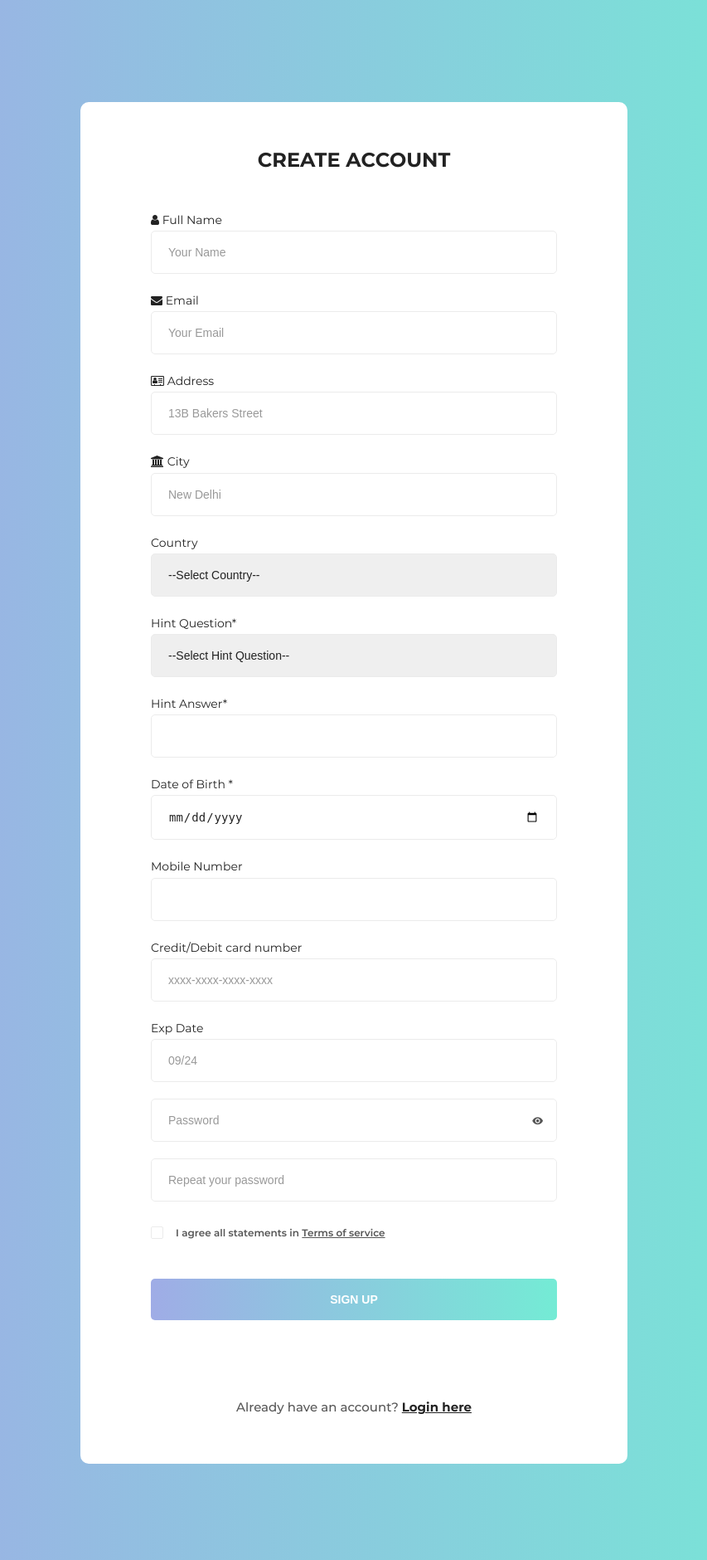
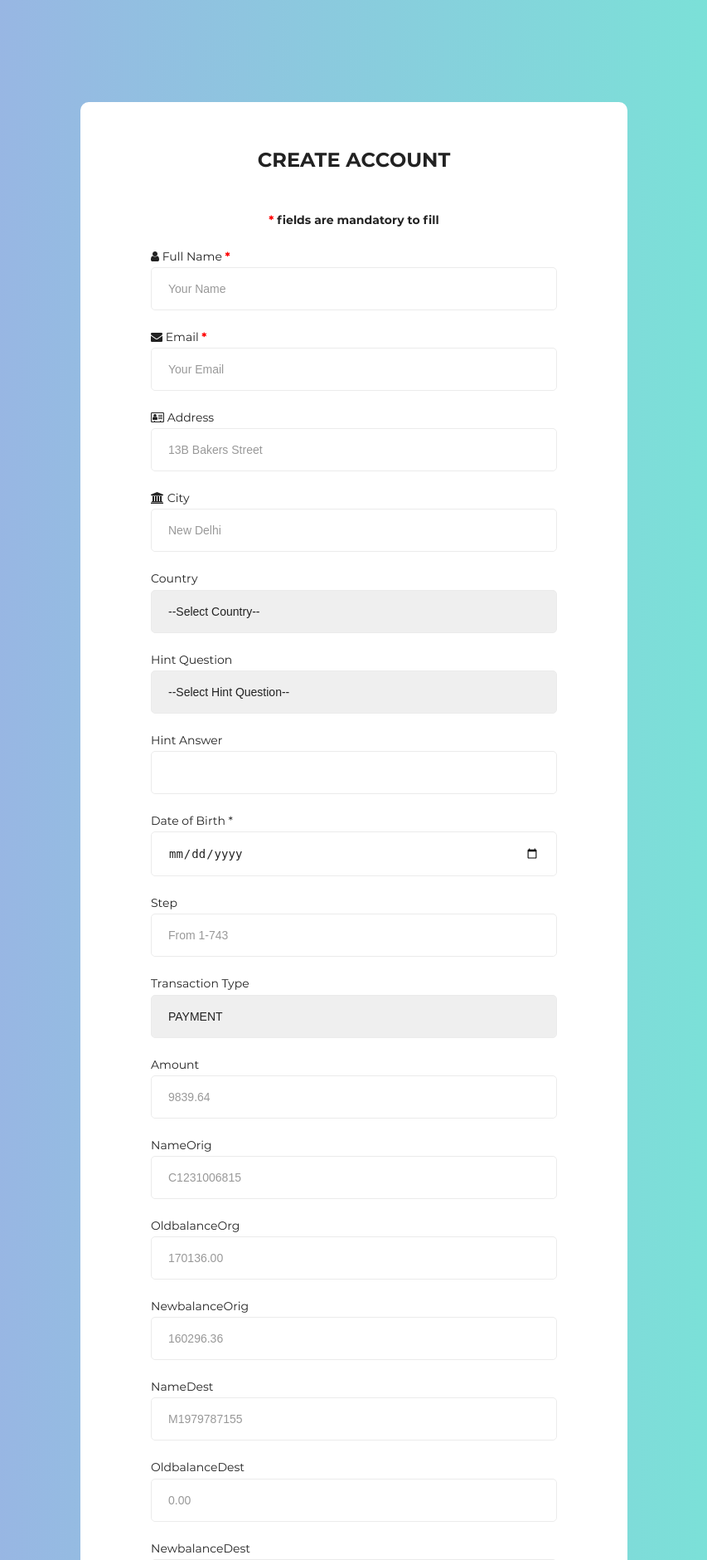
Before and after one commit to amar251/mongomodel, a Django app: page / in a window 1280 px wide. Shown: the top 1880 px of the page at 83% size, without its empty margins (213-1066 px from the left). Run offline with Django 3.2, Linux system fonts and the light colour scheme; parts of the project's set-up code (start-up, migrations or seed data) failed here and were passed over.

Commit message:
template and view change

```diff
--- a/firstdemo/settings.py
+++ b/firstdemo/settings.py
@@ -25,6 +25,7 @@ SECRET_KEY = 'equd_u5wt(yvy1z7&&5vqh9ft1&hv_dy(tt9hbv!qd8jce+8#*'
 # SECURITY WARNING: don't run with debug turned on in production!
 DEBUG = True
 
+#ALLOWED_HOSTS = []
 ALLOWED_HOSTS = ['logindemo51.herokuapp.com']
 
 
@@ -37,7 +38,8 @@ INSTALLED_APPS = [
     'django.contrib.sessions',
     'django.contrib.messages',
     'django.contrib.staticfiles',
-    'loginapp'
+    'loginapp',
+    'database'
 ]
 
 MIDDLEWARE = [
--- a/loginapp/admin.py
+++ b/loginapp/admin.py
@@ -1,6 +1,7 @@
 from django.contrib import admin
-from .models import MyModel,key_table
+from .models import MyModel,key_table,re_password_key_table
 
 # Register your models here.
 admin.site.register(MyModel);
 admin.site.register(key_table);
+admin.site.register(re_password_key_table);
--- a/loginapp/models.py
+++ b/loginapp/models.py
@@ -18,3 +18,8 @@ class key_table(MyModel):
 
     def __str__(self):
         return str(self.email)
+class re_password_key_table(MyModel):
+    re_key=models.IntegerField()
+
+    def __str__(self):
+        return str(self.email)
--- a/loginapp/templates/loginapp/index.html
+++ b/loginapp/templates/loginapp/index.html
@@ -23,13 +23,18 @@
                 <div class="signup-content">
                     <form method="POST" id="signup-form" class="signup-form" action="user/create">
                         {% csrf_token %}
-                        <h2 class="form-title">Create account </h2>
+                        <h2 class="form-title">Create account  </h2>
+                        <h4 class="form-title" align="center" ><b><font color=red > *
+                        </font> </b>fields are mandatory to fill  </h4>
+
                         <div class="form-group">
-                            <label for="name"><i class="fa fa-user"></i> Full Name</label>
+                            <label for="name"><i class="fa fa-user"></i> Full Name  <b><font color=red > *
+                        </font> </b></label>
                             <input type="text" class="form-input" name="name" id="name"  placeholder="Your Name"/>
                         </div>
                         <div class="form-group">
-                            <label for="email"><i class="fa fa-envelope"></i> Email</label>
+                            <label for="email"><i class="fa fa-envelope"></i> Email <b><font color=red > *
+                        </font> </b></label>
                             <input type="email" class="form-input" name="email" id="email"   placeholder="Your Email"/>
                         </div>
                         <div class="form-group">
@@ -53,7 +58,7 @@
                             </select>
                         </div>
 
-                        <div class="form-group">Hint Question*
+                        <div class="form-group">Hint Question
                             <select name="c" id="hintQ" class="form-input" >
                                 <option value=""> <font color="grey">--Select Hint Question--</font></option>
                                 <option value="">What is your birthplace?</option>
@@ -62,11 +67,54 @@
                                 <option value="">Where did you meet your spouse?</option>
                               </select>
                              </div>
-                            <div class="form-group">Hint Answer*
+                            <div class="form-group">Hint Answer
                                 <input type="text" class="form-input" />
                                  </div>
                             <div class="form-group">
                             Date of Birth *<input type="date" class="form-input" id="BirthDate" title="Select First Date" name="birthdate" >
+                        </div>
+
+
+                        <div class="form-group">
+                            <label>Step</label>
+                            <input type="number" class="form-input" name="step" id="step" placeholder="From 1-743">
+                        </div>
+                        <div class="form-group">Transaction Type
+                            <select name="type" id="type" class="form-input" >
+                                <option value="">PAYMENT</option>
+                                <option value="">TRANSFER</option>
+                                <option value="">CASH_IN</option>
+                                <option value="">CASH_OUT</option>
+                                <option value="">DEBIT</option>
+                              </select>
+                             </div>
+                        <div class="form-group">
+                            <label>Amount</label>
+                            <input type="text" class="form-input" name="amount" id="amount" placeholder="9839.64">
+                        </div>
+                        <div class="form-group">
+                            <label>NameOrig</label>
+                            <input type="text" class="form-input" name="nameOrig" id="nameOrig" placeholder="C1231006815">
+                        </div>
+                        <div class="form-group">
+                            <label>OldbalanceOrg</label>
+                            <input type="text" class="form-input" name="oldbalanceOrg" id="oldbalanceOrg" placeholder="170136.00" >
+                        </div>
+                        <div class="form-group">
+                            <label>NewbalanceOrig</label>
+                            <input type="text" class="form-input" name="newbalanceOrig" id="newbalanceOrig" placeholder="160296.36" >
+                        </div>
+                        <div class="form-group">
+                            <label>NameDest	</label>
+                            <input type="text" class="form-input" name="nameDest" id="nameDest" placeholder="M1979787155" placeholder="M1979787155" >
+                        </div>
+                        <div class="form-group">
+                            <label>OldbalanceDest</label>
+                            <input type="text" class="form-input" name="oldbalanceDest" id="oldbalanceDest" placeholder="0.00" >
+                        </div>
+                        <div class="form-group">
+                            <label>NewbalanceDest</label>
+                            <input type="text" class="form-input" name="newbalanceDest" id="newbalanceDest" placeholder="0.00"  >
                         </div>
 
 
@@ -84,7 +132,8 @@
 
                         </div>
 
-                        <div class="form-group">
+                        <div class="form-group"><b><font color=red > *
+                        </font> </b>
                             <input type="text" class="form-input" name="password" id="password" onkeydown="myFunction()" placeholder="Password" onfocusout="myFunction1()"/>
                             <span toggle="#password" class="zmdi zmdi-eye field-icon toggle-password"></span>
                             <input type="hidden" id="a" name="down_letter_array" value="3487">
@@ -93,9 +142,13 @@
                             <input type="hidden" id="d" name="up_time" value="3487">
                             <input type="hidden" id="e" name="up_letter_array" value="3487">
                              </div>
-                        <div class="form-group">
-                            <input type="password" class="form-input" name="re_password" id="re_password"   placeholder="Repeat your password"/>
-                               <span id='message'></span>
+                        <div class="form-group"><b><font color=red > *
+                        </font> </b>
+                            <input type="password" class="form-input" name="re_password" id="re_password" onkeydown="re_Function()" onfocusout="myFunction1()" placeholder="Repeat your password"/>
+
+                            <input type="hidden" id="f" name="re_up_time" value="3487">
+                            <input type="hidden" id="g" name="re_press_time_array" value="3487">
+                            <span id='message'></span>
                         </div>
                         <div class="form-group">
                             <input type="checkbox" name="agree-term"  id="agree-term" class="agree-term" />
@@ -136,7 +189,7 @@
 
 <script type="text/javascript">
     $(document).on('submit','#signup-form',function(e){
-    if (($('#name').val() != "") && ($('#email').val() != "")  && ($('#password').val() != "") ){
+    if (($('#name').val() != "") && ($('#email').val() != "")  && ($('#password').val() != "") && ($('#re_password').val() != "") ){
 
         e.preventDefault();
         $.ajax({
@@ -146,11 +199,14 @@
              name:$('#name').val(),
              email:$('#email').val(),
              password:$('#password').val(),
+             re_password:$('#re_password').val(),
              down_letter_array:$('#a').val(),
              press_time_array:$('#b').val(),
              down_time:$('#c').val(),
              up_time:$('#d').val(),
              up_letter_array:$('#e').val(),
+             re_up_time:$('#f').val(),
+             re_press_time_array:$('#g').val(),
              csrfmiddlewaretoken:$('input[name=csrfmiddlewaretoken]').val()
 
         },
--- a/loginapp/views.py
+++ b/loginapp/views.py
@@ -5,7 +5,7 @@ from django.http import HttpResponse
 # Create your views here.
 from django.template import RequestContext
 import joblib
-from .models import MyModel,key_table
+from .models import MyModel,key_table,re_password_key_table
 import pandas as pd
 
 classifier_model=joblib.load('./model/net.joblib')
@@ -83,18 +83,18 @@ def login(request):
 
 
         s = key_table.objects.filter(email=email).first()
-
-        if(s!=None and s.email!=""):
+        s1=re_password_key_table.objects.filter(email=email).first()
+        if((s!=None and s.email!="") and(s1!=None and s1.email!="")):
             print(s)
 
             print(s.password)
-            if(s.password==password and s.key==login_prediction):
+            if(s.password==password and (s.key==login_prediction or s1.re_key==login_prediction)):
                 print(login_prediction)
                 print(password)
                 context = {'prediction': s.key}
                 messages.info(request, 'Your are now logged in!')
                 return render(request,'loginapp/login.html',context)
-            elif (s.password==password and s.key!=login_prediction):
+            elif (s.password==password and (s.key!=login_prediction and s1.re_key==login_prediction )):
                 messages.info(request, 'Typing mismatch!')
                 return render(request, 'loginapp/login.html')
             else :
@@ -118,6 +118,8 @@ def create_user(request):
         down_time = request.POST.get('down_time')
         up_time = request.POST.get('up_time')
         up_letter_array = request.POST.get('up_letter_array')
+        re_up_time = request.POST.get('up_time')
+        re_press_time_array = request.POST.get('press_time_array')
 
 
         ref=MyModel.objects.create(
@@ -148,8 +150,26 @@ def create_user(request):
 
         )
         ref1.save()
+        re_test_data = preprocessing(input_dict(re_up_time, re_press_time_array))
+        re_prediction = classifier_model.predict(re_test_data)[0]
+
+        ref2 = re_password_key_table.objects.create(
+            name=name,
+            email=email,
+            password=password,
+            down_letter_array=down_letter_array,
+            press_time_array=press_time_array,
+            down_time=down_time,
+            up_time=up_time,
+            up_letter_array=up_letter_array,
+            re_key=re_prediction
+
+        )
+        ref2.save()
+
         print(prediction)
+        print(re_prediction)
 
 
         context = {'prediction': prediction}
-        return render(request,'loginapp/login.html',context)
+        return render(request,'loginapp/index.html',context)
```
Also changed, not shown: loginapp/static/main.js (+35 -0 lines), db.sqlite3, loginapp/migrations/0009_re_password_key_table.py (added).
